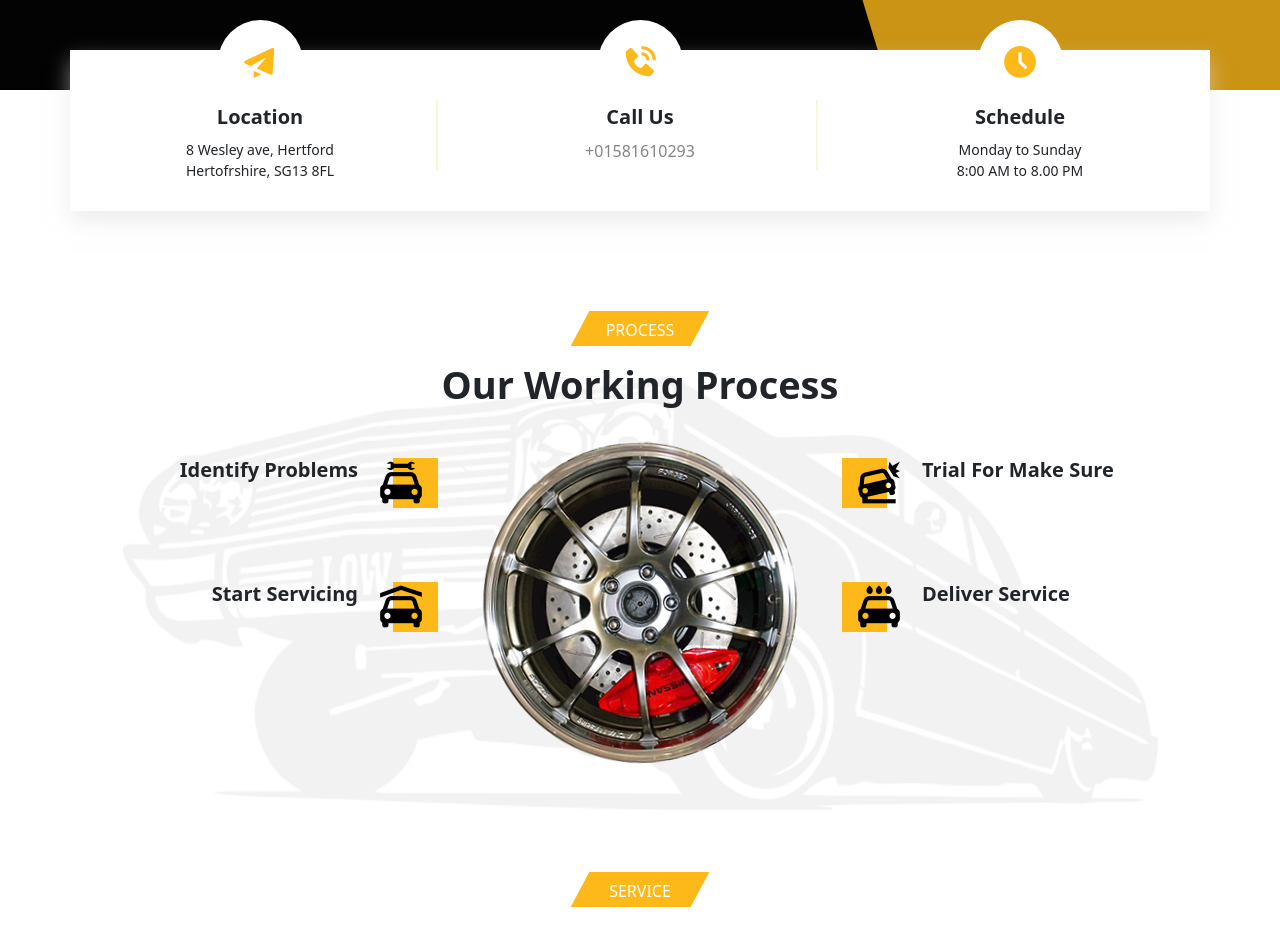
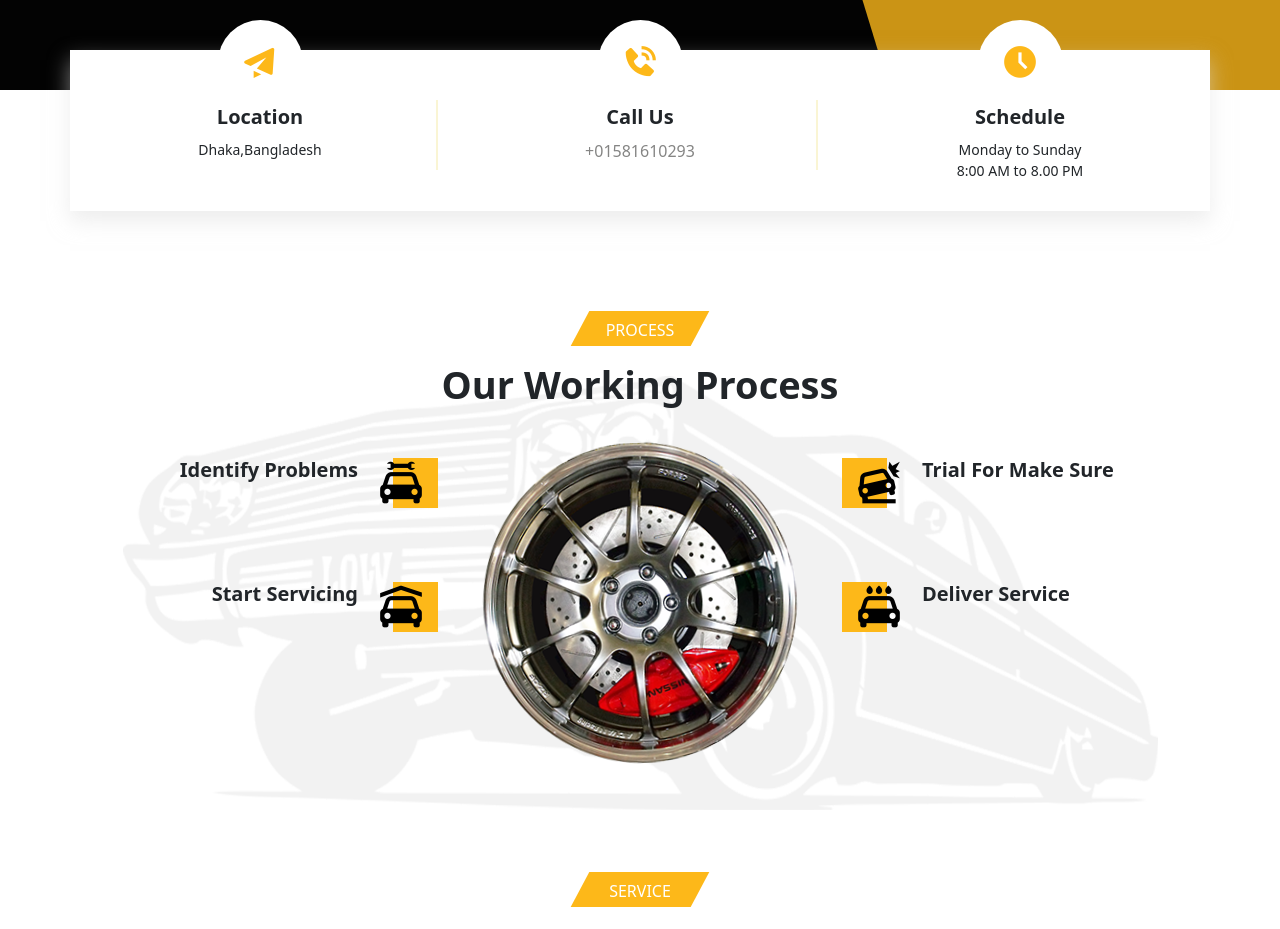
Before and after one commit to Hazrat-Ali9/Car-Service-Frontend, a React (Vite) app: page / in a window 1280 px wide. Shown: the part 780-1709 px from the top of the page. Built offline with nearby package versions, Linux system fonts and the light colour scheme; no server answers.

Commit message:
location :tada:

```diff
--- a/src/components/Home/Address.jsx
+++ b/src/components/Home/Address.jsx
@@ -9,7 +9,7 @@
                         <div className="address-item">
                             <i className="bx bxs-paper-plane" />
                             <h3>Location</h3>
-                            <span>8 Wesley ave, Hertford Hertofrshire, SG13 8FL</span>
+                            <span>Dhaka,Bangladesh</span>
                         </div>
                     </div>
                     <div className="col-sm-6 col-lg-4">
```
